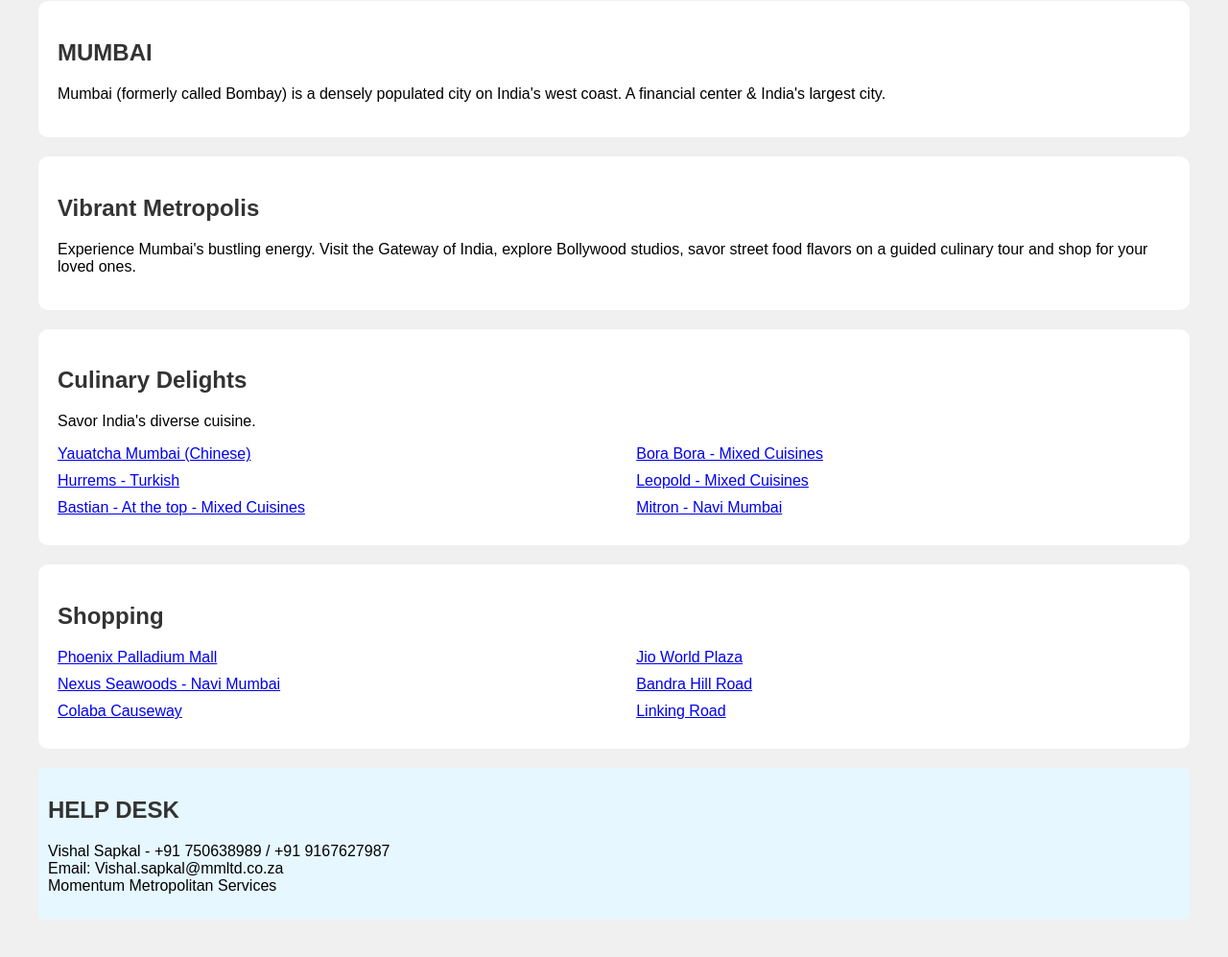
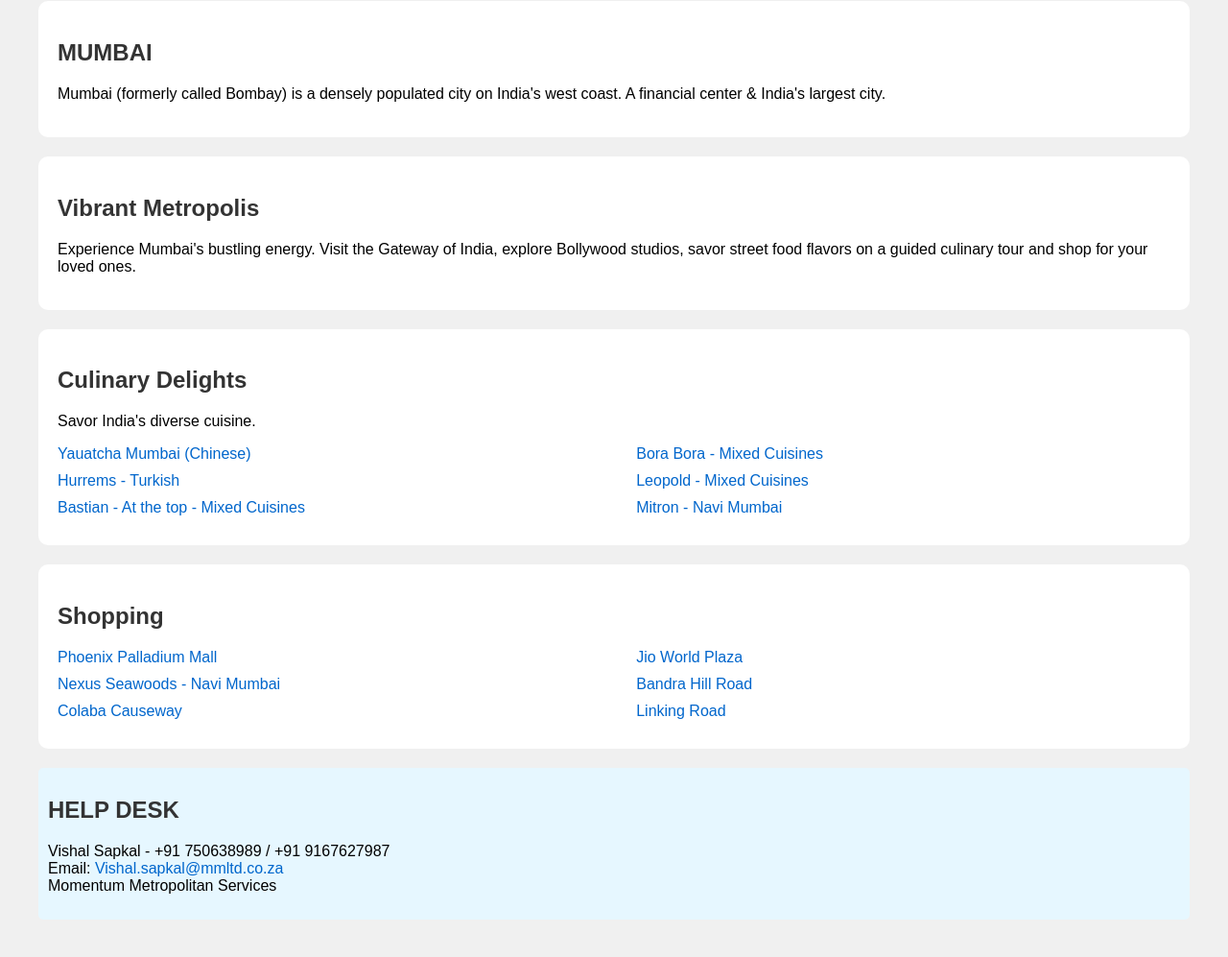
Before and after one commit to MohammedAlamkhan/welcome, a plain HTML site: page index.html in a window 1280 px wide. Shown: the part 99-1096 px from the top of the page at 96% size. Drawn offline with Linux system fonts and the light colour scheme.

Commit message:
update linnk

```diff
--- a/index.html
+++ b/index.html
@@ -39,6 +39,13 @@
             padding: 10px;
             border-radius: 5px;
         }
+        a {
+            color: #0066cc;
+            text-decoration: none;
+        }
+        a:hover {
+            text-decoration: underline;
+        }
     </style>
 </head>
 <body>
@@ -59,41 +66,33 @@
             <h2>Culinary Delights</h2>
             <p>Savor India's diverse cuisine.</p>
             <div class="place-list">
-                <div class="place-item"><a href="#" onclick="getDirections('Yauatcha Mumbai')">Yauatcha Mumbai (Chinese)</a></div>
-                <div class="place-item"><a href="#" onclick="getDirections('Bora Bora')">Bora Bora - Mixed Cuisines</a></div>
-                <div class="place-item"><a href="#" onclick="getDirections('Hurrems')">Hurrems - Turkish</a></div>
-                <div class="place-item"><a href="#" onclick="getDirections('Leopold')">Leopold - Mixed Cuisines</a></div>
-                <div class="place-item"><a href="#" onclick="getDirections('Bastian')">Bastian - At the top - Mixed Cuisines</a></div>
-                <div class="place-item"><a href="#" onclick="getDirections('Mitron')">Mitron - Navi Mumbai</a></div>
+                <div class="place-item"><a href="https://maps.app.goo.gl/TnFBuwoiWQHt7iL97" target="_blank">Yauatcha Mumbai (Chinese)</a></div>
+                <div class="place-item"><a href="https://maps.app.goo.gl/qHQff3yoqDX6DXxZ7" target="_blank">Bora Bora - Mixed Cuisines</a></div>
+                <div class="place-item"><a href="https://maps.app.goo.gl/PJbDX6ft6DYU5NS4A" target="_blank">Hurrems - Turkish</a></div>
+                <div class="place-item"><a href="https://maps.app.goo.gl/NQ6v5CUjJ4F6jb5b9" target="_blank">Leopold - Mixed Cuisines</a></div>
+                <div class="place-item"><a href="https://maps.app.goo.gl/Ed75Xa3NxJxUCQ1bA" target="_blank">Bastian - At the top - Mixed Cuisines</a></div>
+                <div class="place-item"><a href="https://maps.app.goo.gl/HPxSmV4P4T72uNVC7" target="_blank">Mitron - Navi Mumbai</a></div>
             </div>
         </div>
 
         <div class="section">
             <h2>Shopping</h2>
             <div class="place-list">
-                <div class="place-item"><a href="#" onclick="getDirections('Phoenix Palladium Mall')">Phoenix Palladium Mall</a></div>
-                <div class="place-item"><a href="#" onclick="getDirections('Jio World Plaza')">Jio World Plaza</a></div>
-                <div class="place-item"><a href="#" onclick="getDirections('Nexus Seawoods')">Nexus Seawoods - Navi Mumbai</a></div>
-                <div class="place-item"><a href="#" onclick="getDirections('Bandra Hill Road')">Bandra Hill Road</a></div>
-                <div class="place-item"><a href="#" onclick="getDirections('Colaba Causeway')">Colaba Causeway</a></div>
-                <div class="place-item"><a href="#" onclick="getDirections('Linking Road')">Linking Road</a></div>
+                <div class="place-item"><a href="https://maps.app.goo.gl/zmRQEYTJX4AF65xe8" target="_blank">Phoenix Palladium Mall</a></div>
+                <div class="place-item"><a href="https://maps.app.goo.gl/VcWbpS2Ni9QUPuaVA" target="_blank">Jio World Plaza</a></div>
+                <div class="place-item"><a href="https://maps.app.goo.gl/KPYwpUZijdzTAGuY7" target="_blank">Nexus Seawoods - Navi Mumbai</a></div>
+                <div class="place-item"><a href="https://maps.app.goo.gl/8ypbcN4otx2J7t2J7" target="_blank">Bandra Hill Road</a></div>
+                <div class="place-item"><a href="https://maps.app.goo.gl/Mn1UMppJimoxuUZ47" target="_blank">Colaba Causeway</a></div>
+                <div class="place-item"><a href="https://maps.app.goo.gl/Ts6eYe4drQwTr5LeA" target="_blank">Linking Road</a></div>
             </div>
         </div>
 
         <div class="section help-desk">
             <h2>HELP DESK</h2>
             <p>Vishal Sapkal - +91 750638989 / +91 9167627987<br>
-            Email: Vishal.sapkal@mmltd.co.za<br>
+            Email: <a href="mailto:Vishal.sapkal@mmltd.co.za">Vishal.sapkal@mmltd.co.za</a><br>
             Momentum Metropolitan Services</p>
         </div>
     </div>
-
-    <script>
-        function getDirections(place) {
-            // This function would typically use a maps API to get directions
-            // For now, we'll just show an alert
-            alert("Getting directions to " + place);
-        }
-    </script>
 </body>
 </html>
```
